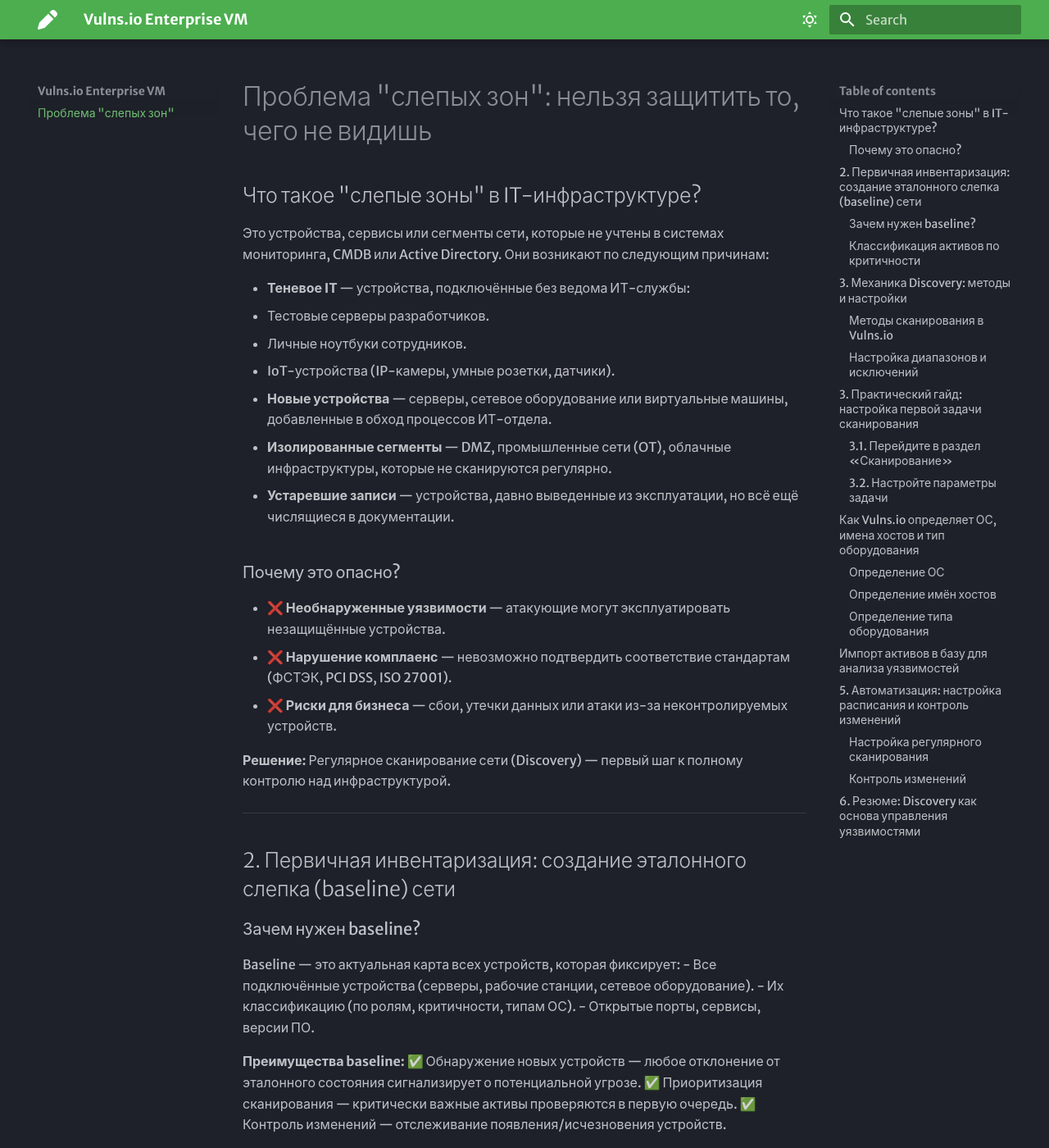
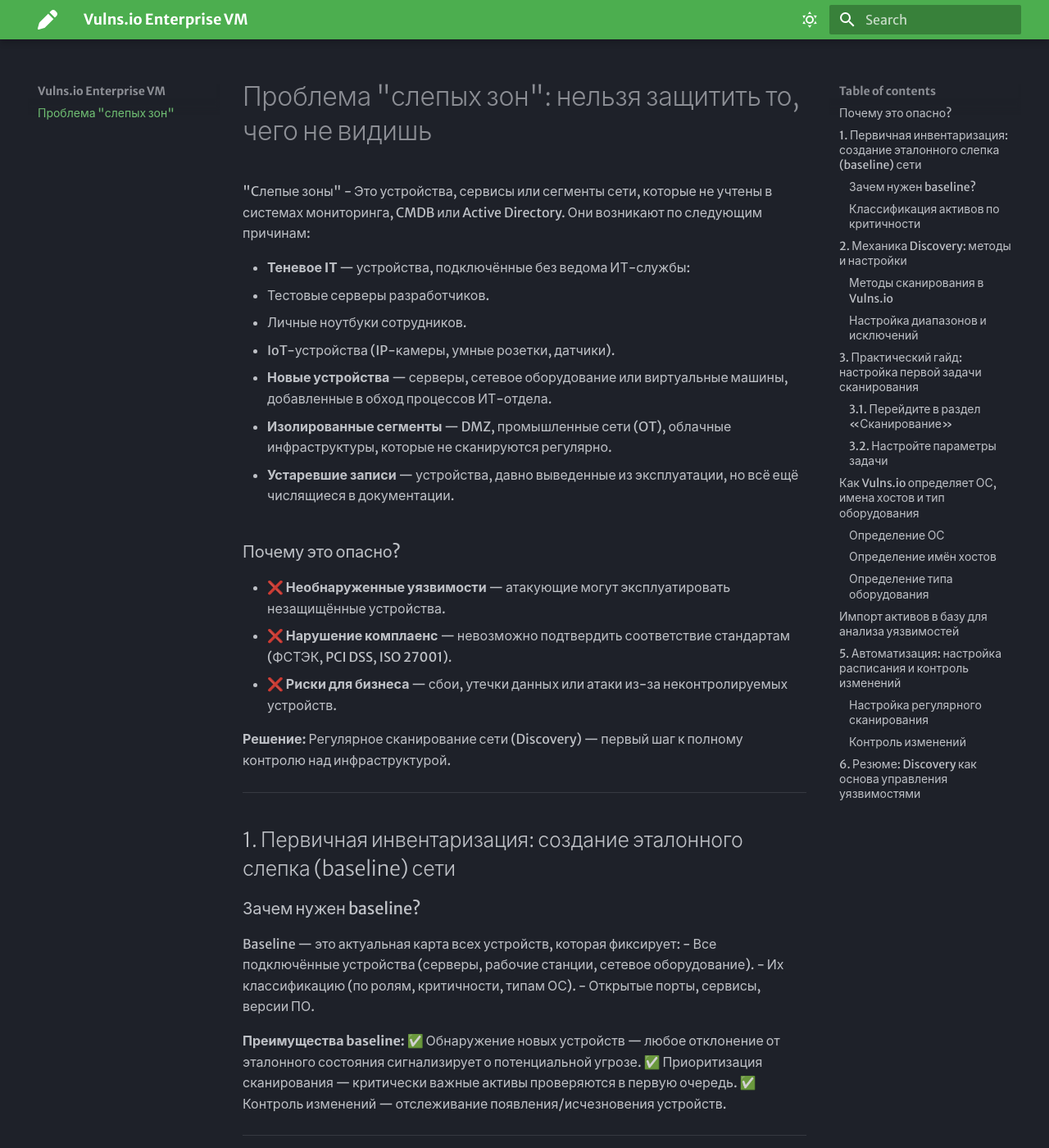
Before and after one commit to lelekinkirill96/mkdocs_portfolio, an MkDocs documentation site: the page built from docs/index.md, in a window 1280 px wide and 1400 px high. Shown: the whole window at 82% size. Built offline with MkDocs 1.6.1 and Material for MkDocs 9.7.7, drawn with Linux system fonts in a browser that asks for light colours; some of the changed text lies outside the part shown.

Commit message:
Update index.md

```diff
--- a/docs/index.md
+++ b/docs/index.md
@@ -1,7 +1,6 @@
 # Проблема "слепых зон": нельзя защитить то, чего не видишь
 
-## Что такое "слепые зоны" в IT-инфраструктуре?
-Это устройства, сервисы или сегменты сети, которые не учтены в системах мониторинга, CMDB или Active Directory. Они возникают по следующим причинам:
+"Cлепые зоны" - Это устройства, сервисы или сегменты сети, которые не учтены в системах мониторинга, CMDB или Active Directory. Они возникают по следующим причинам:
 
 - **Теневое IT** — устройства, подключённые без ведома ИТ-службы:
   - Тестовые серверы разработчиков.
@@ -23,7 +22,7 @@
 
 ---
 
-## 2. Первичная инвентаризация: создание эталонного слепка (baseline) сети
+## 1. Первичная инвентаризация: создание эталонного слепка (baseline) сети
 
 ### Зачем нужен baseline?
 Baseline — это актуальная карта всех устройств, которая фиксирует:
@@ -53,7 +52,7 @@
 
 ---
 
-## 3. Механика Discovery: методы и настройки
+## 2. Механика Discovery: методы и настройки
 
 ### Методы сканирования в Vulns.io
  | Метод                          | Описание                                      | Когда использовать                     |
```
